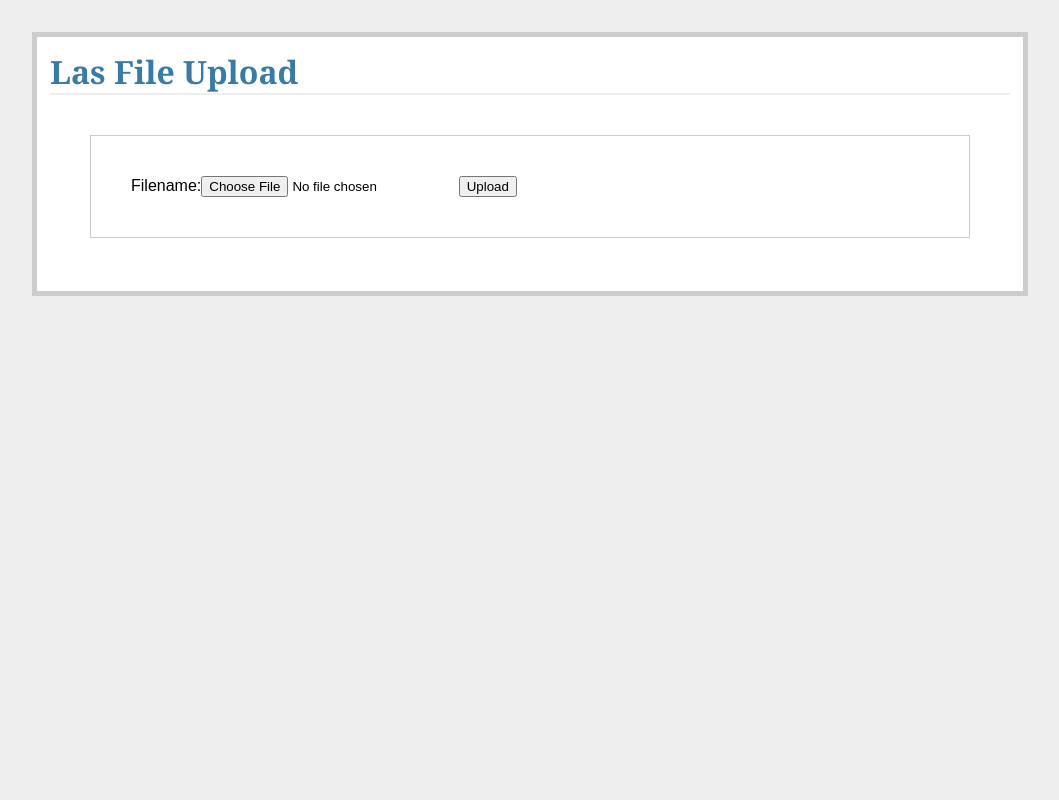
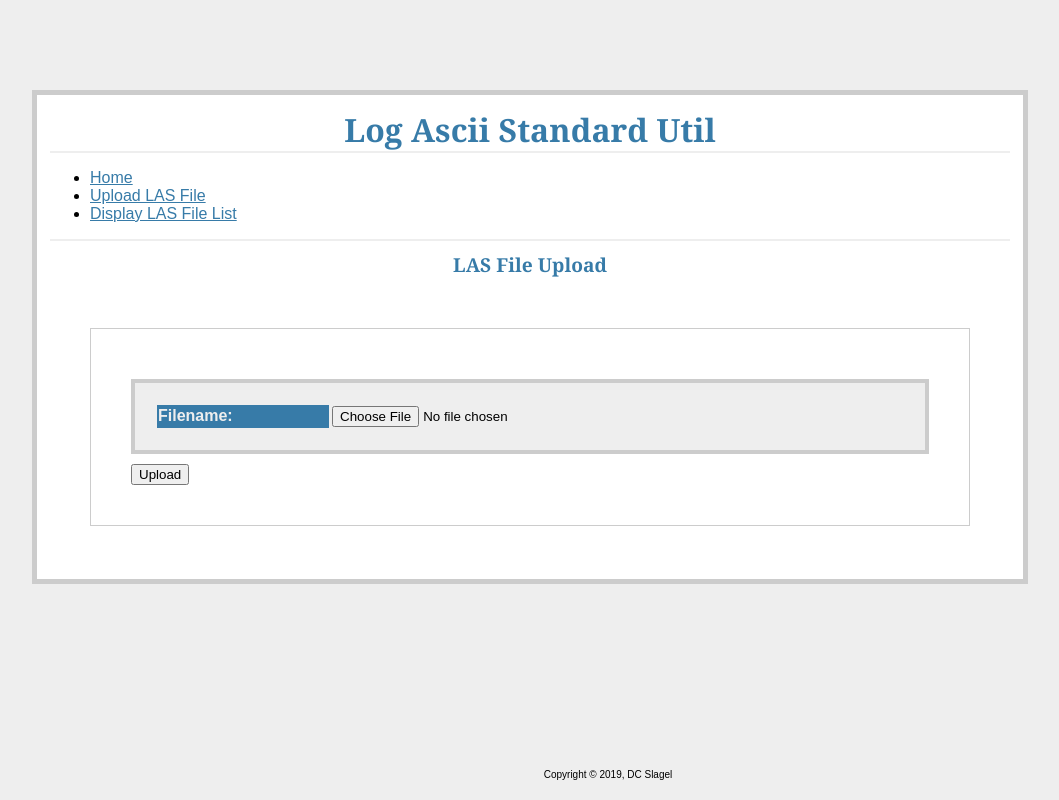
Before and after one commit to dcslagel/las-util-django, a Django app: page /upload/ in a window 1280 px wide; the page is wider, and only the part inside the window is pictured. Shown: that part, without its empty margins (110-1169 px from the left). Run offline with Django 3.2, Linux system fonts and the light colour scheme.

Commit message:
Update main display and detail display style

```diff
--- a/src/las_util_django/static/las_util_django/style.css
+++ b/src/las_util_django/static/las_util_django/style.css
@@ -1,18 +1,83 @@
-body            { font-family: sans-serif; background: #eee; }
-a, h1, h2       { color: #377BA8; }
-h1, h2          { font-family: 'Georgia', serif; margin: 0; }
-h1              { border-bottom: 2px solid #eee; }
-h2              { font-size: 1.2em; }
+body {
+  padding: 50px;
+  font-family: sans-serif;
+  background: #eee;
+}
 
-.page           { margin: 2em auto; width: 60em; border: 5px solid #ccc;
-                  padding: 0.8em; background: white; }
-.entries        { list-style: none; margin: 0; padding: 0; }
-.entries li     { margin: 0.8em 1.2em; }
-.entries li h2  { margin-left: -1em; }
-.add-entry      { font-size: 0.9em; border-bottom: 1px solid #ccc; }
-.add-entry dl   { font-weight: bold; }
-.flash          { background: #CEE5F5; padding: 0.5em;
-                  border: 1px solid #AACBE2; }
-.form           { margin: 40px; border: 1px solid #ccc; padding: 40px; }
-.error          { background: #F0D6D6; padding: 0.5em; }
-.doc-detail     { font-size: 0.8em; }
+a, h1, h2, h3 {
+  color: #377BA8;
+}
+
+h1, h2, h3, h4 {
+  font-family: 'Georgia', serif;
+  margin: 0;
+  text-align: center;
+}
+
+h1 {
+  border-bottom: 2px solid #eee;
+}
+
+h2 {
+  font-size: 1.2em;
+  padding: 10px;
+}
+
+hr {
+  color: #eee;
+}
+
+footer {
+  width: 100%;
+  padding: 20px;
+  /* background-color: #1BA1E2; */
+  margin: 0 auto;
+  text-align: center;
+  font-size: 10px;
+  /* Pin footer to the bottom of the screen */
+  position: absolute;
+  bottom: 0;
+}
+
+nav {
+  border-bottom: 2px solid #eee;
+}
+
+table {
+  width: 100%;
+  margin: 10px auto;
+  padding: 20px;
+  border: 4px solid #ccc;
+  background-color: #eee;
+}
+
+th {
+  color: #eee;
+  background-color: #377BA8;
+  text-align: left;
+}
+
+
+.page            { margin: 2em auto; width: 60em; border: 5px solid #ccc;
+                   padding: 0.8em; background: white; }
+.display-data tr { background-color: #ccc; }
+
+/* Candidates from removal
+.entries         { list-style: none; margin: 0; padding: 0; }
+.entries li      { margin: 0.8em 1.2em; }
+.entries li h2   { margin-left: -1em; }
+.add-entry       { font-size: 0.9em; border-bottom: 1px solid #ccc; }
+.add-entry dl    { font-weight: bold; }
+.flash           { background: #CEE5F5; padding: 0.5em;
+                   border: 1px solid #AACBE2; }
+*/
+
+.doc-detail      { font-size: 0.7em; }
+.form            { margin: 40px; border: 1px solid #ccc; padding: 40px; }
+.error           { background: #F0D6D6; padding: 0.5em; }
+.uploadform {
+  text-align: center;
+  margin: 25px;
+  border: 1px solid #eee;
+  padding: 40px;
+}
--- a/src/las_util_django/templates/las_util_django/layout.html
+++ b/src/las_util_django/templates/las_util_django/layout.html
@@ -4,12 +4,39 @@
   Copyright: Copyright (c) 2019, DC Slagel
   License-Identifier: BSD-3-Clause
 -->
-<!doctype html>
+<!DOCTYPE html>
 {% load static %}
-
-<link rel="stylesheet" type="text/css" href="{% static 'las_util_django/style.css' %}" />
-
-<title>Las-Util</title>
+<html>
+<head>
+  <meta charset="utf-8">
+  <meta name="viewport" content="width=device-width, initial-scale=1, shrink-to-fit=no">
+  <link rel="stylesheet" type="text/css" href="{% static 'las_util_django/style.css' %}" />
+  <title>Las-Util</title>
+</head>
+<body>
 <div class="page">
-  {% block body %} {% endblock %}
+  {% block header %}
+  <header>
+    <h1>Log Ascii Standard Util</h1>
+  </header>
+  {% endblock %}
+  {% block menu %}
+  <nav>
+    <ul>
+      <li><a href='/'>Home</a></li>
+      <li><a href='/upload/'>Upload LAS File</a></li>
+      <li><a href='/display/'>Display LAS File List</a></li>
+    </ul>
+  </nav>
+  {% endblock %}
+  {% block body %}
+  Page detail here
+  {% endblock %}
 </div>
+{% block footer %}
+<footer>
+  Copyright &copy; 2019, DC Slagel
+</footer>
+{%endblock %}
+</body>
+</html>
--- a/src/las_util_django/templates/las_util_django/upload.html
+++ b/src/las_util_django/templates/las_util_django/upload.html
@@ -1,9 +1,3 @@
-<!--
-  App-Name: las_util_django
-  Project-Name: Las-Util-Django
-  Copyright: Copyright (c) 2019, DC Slagel
-  License-Identifier: BSD-3-Clause
--->
 {% extends "las_util_django/layout.html" %}
 {% load static %}
 
@@ -11,10 +5,13 @@
 
 {% block body %}
 <div>
-  <h1>Las File Upload</h1>
+  <h2>LAS File Upload</h2>
   <div class="form">
     <form action="#" method="post" enctype="multipart/form-data">
-      {% csrf_token %} {{form}}
+      {% csrf_token %}
+      <table>
+      {{form}}
+      </table>
       <input type="submit" value="Upload" />
     </form>
   </div>
--- a/src/las_util_django/views.py
+++ b/src/las_util_django/views.py
@@ -54,7 +54,7 @@ def display(request):
     """
     Display list of las documents
 
-    Get one instance of each filename.
+    Get one instance of each filename from database.
     There will be one 'VERS' row for each filename, so we use that as the filter.
     """
     docs = VersionInfo.objects.filter(name='VERS')
```
Also changed, not shown: src/las_util_django/templates/las_util_django/detail_display.html (+11 -10 lines), src/las_util_django/templates/las_util_django/home.html (+1 -8 lines), README.md.
